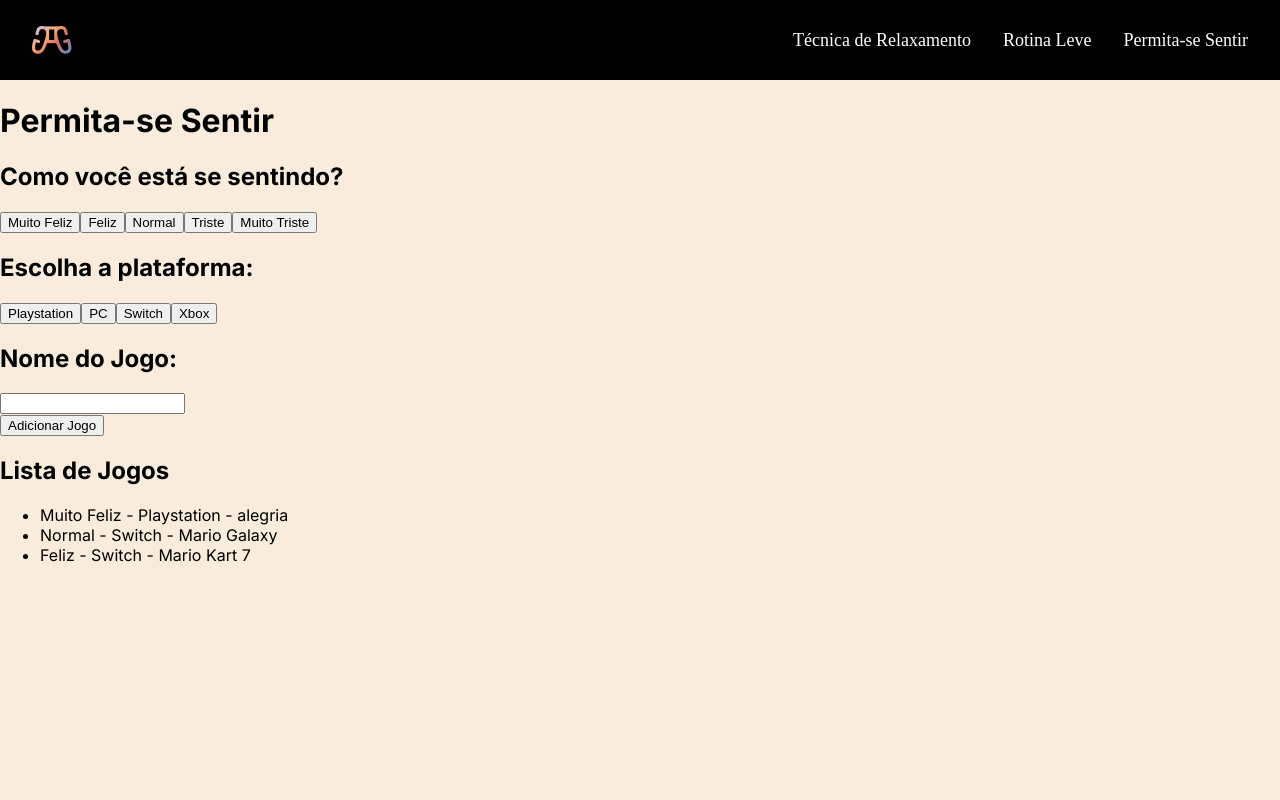
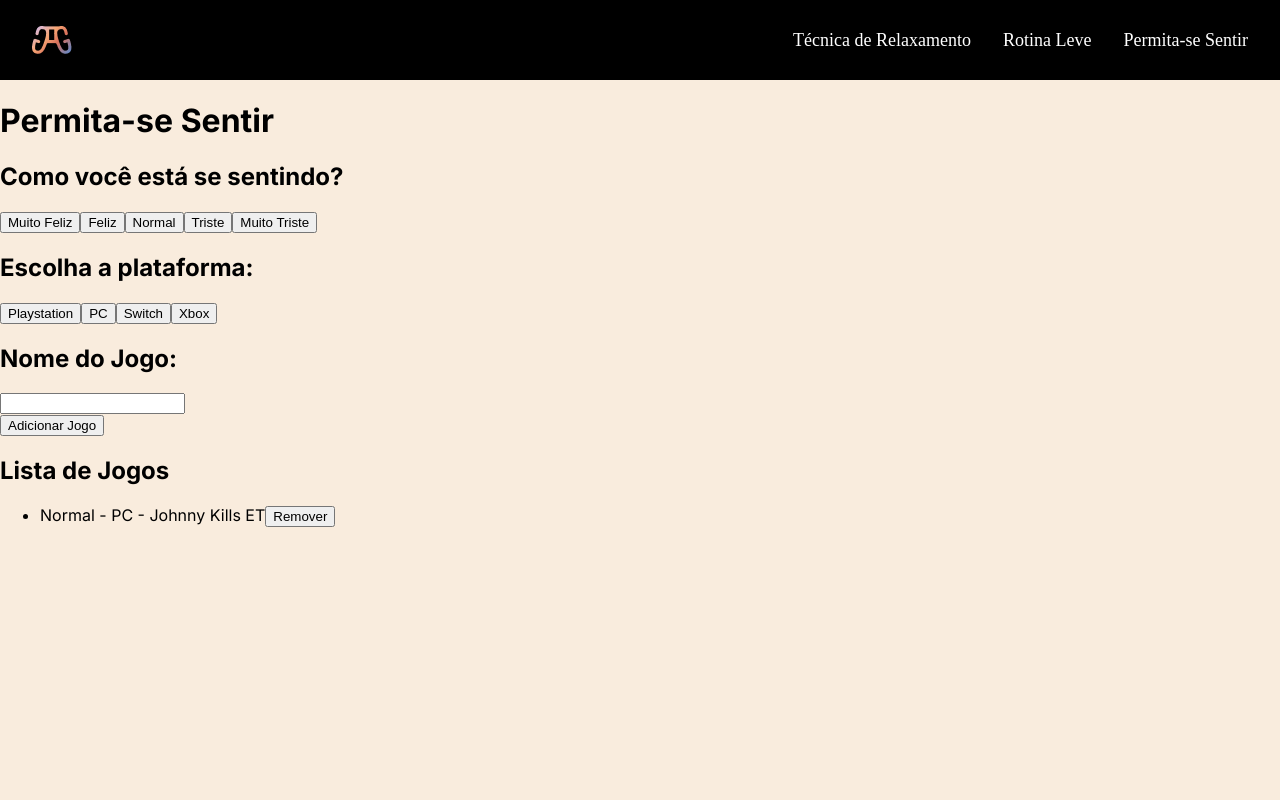
Before and after one commit to JoaoVictorPimenta/gamer-guardian, a Next.js app: page /permita-se-sentir in a window 1280 px wide. Shown: the top 800 px of the page. Built offline with nearby package versions, Linux system fonts and the light colour scheme; data requests are answered from the project's data file.

Commit message:
delete function

```diff
--- a/db.json
+++ b/db.json
@@ -1,22 +1,10 @@
 {
   "games": [
     {
-      "id": "48d6",
-      "emotion": "Muito Feliz",
-      "platform": "Playstation",
-      "game": "alegria"
-    },
-    {
-      "id": "6bf4",
+      "id": "ddc3",
       "emotion": "Normal",
-      "platform": "Switch",
-      "game": "Mario Galaxy"
-    },
-    {
-      "id": "2225",
-      "emotion": "Feliz",
-      "platform": "Switch",
-      "game": "Mario Kart 7"
+      "platform": "PC",
+      "game": "Johnny Kills ET"
     }
   ]
 }
--- a/src/app/permita-se-sentir/page.js
+++ b/src/app/permita-se-sentir/page.js
@@ -46,6 +46,17 @@ const Page = () => {
     setGame('');
   };
 
+  const handleDelete = async (id) => {
+    try {
+      await fetch(`http://localhost:3001/games/${id}`, {
+        method: 'DELETE',
+      });
+      setGames(games.filter((game) => game.id !== id));
+    } catch (error) {
+      console.error('Error deleting game:', error);
+    }
+  };
+
   return (
     <div>
       <h1>Permita-se Sentir</h1>
@@ -75,9 +86,10 @@ const Page = () => {
       <div>
         <h2>Lista de Jogos</h2>
         <ul>
-          {games.map((g, index) => (
-            <li key={index}>
+          {games.map((g) => (
+            <li key={g.id}>
               {g.emotion} - {g.platform} - {g.game}
+              <button type="button" onClick={() => handleDelete(g.id)}>Remover</button>
             </li>
           ))}
         </ul>
```
